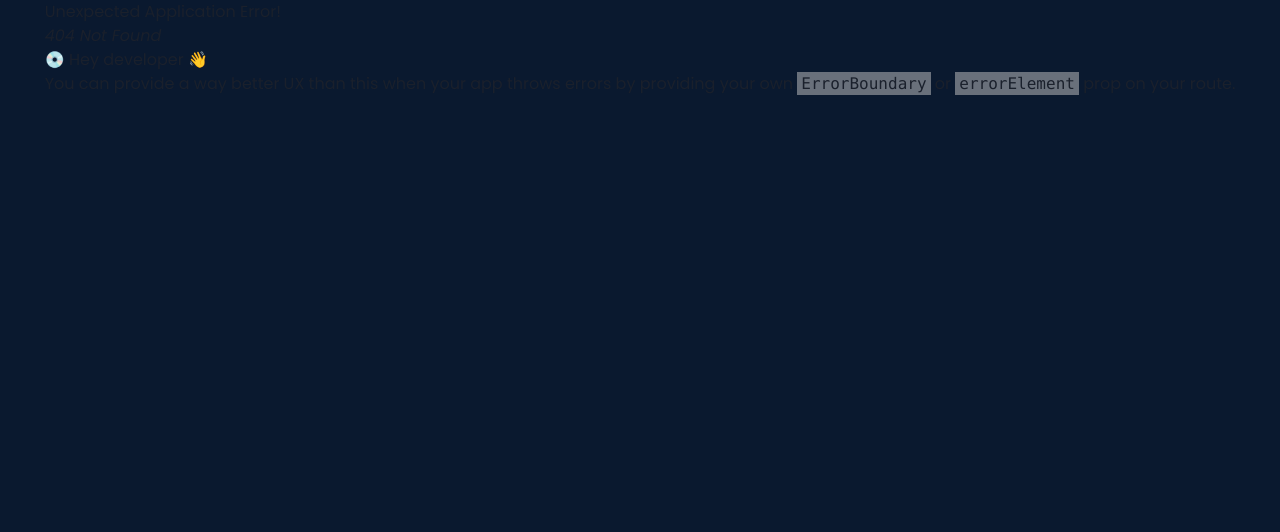
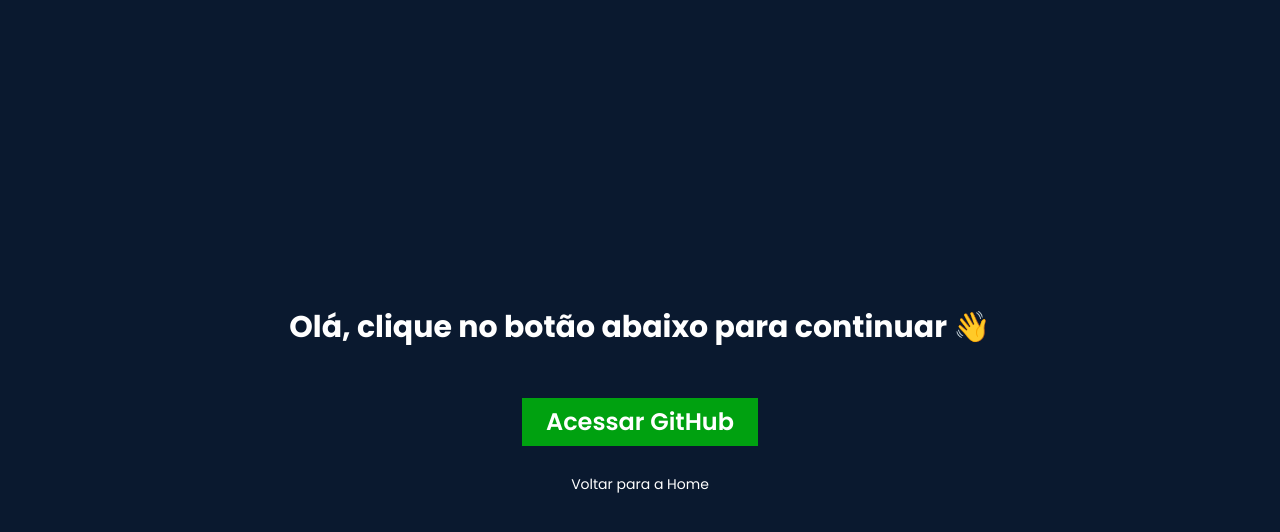
Before and after one commit to Luiz-Vicente/port, a React (Vite) app in the folder front/: page /repo in a window 1280 px wide. Before the commit this address had no page. Shown: the top 532 px of the page. Built offline with nearby package versions, Linux system fonts and the light colour scheme.

Commit message:
feat: adds GitHub page

```diff
--- a/front/src/components/pages/Home.tsx
+++ b/front/src/components/pages/Home.tsx
@@ -7,7 +7,7 @@
 import Contact from "../page-sections/Contact";
 import FooterSection from "../page-sections/FooterSection";
 
-function Home() {
+export function Home() {
 	return (
 		<Flex
 			direction="column"
@@ -25,5 +25,3 @@
 		</Flex>
 	);
 }
-
-export default Home;
--- /dev/null
+++ b/front/src/components/pages/Redirect.tsx
@@ -0,0 +1,45 @@
+import { Button, Link, Stack, Text } from "@chakra-ui/react";
+
+interface RedirectProps {
+	url: string;
+	siteName?: string;
+}
+
+export function Redirect({ url, siteName }: RedirectProps) {
+	return (
+		<Stack
+			w="100vw"
+			p="10"
+			h="100vh"
+			direction="column"
+			alignItems="center"
+			justifyContent="center"
+			color="white"
+		>
+			<Text
+				fontWeight="bold"
+				fontSize="3xl"
+				textAlign="center"
+			>
+				Olá, clique no botão abaixo para continuar 👋
+			</Text>
+			<Button
+				as={Link}
+				target="_blank"
+				href={url ?? "/"}
+				bg="#00A110"
+				borderRadius={0}
+				color="white"
+				mt="10"
+				size={{ base: "md", lg: "lg" }}
+				fontSize={{ base: "md", lg: "2xl" }}
+				fontWeight="semibold"
+				_hover={{ bg: "#94DF9B", border: "2px", borderColor: "#00A110", color: "#00A110" }}
+				_focus={{ bg: "gray.500", color: "white", border: "none" }}
+			>
+				Acessar {siteName ?? ""}
+			</Button>
+			<Link mt="5" fontSize="sm" href="/">Voltar para a Home</Link>
+		</Stack>
+	);
+}
--- /dev/null
+++ b/front/src/components/pages/index.ts
@@ -0,0 +1,2 @@
+export { Home } from "./Home";
+export { Redirect } from "./Redirect";
--- a/front/src/helpers/redirect.ts
+++ b/front/src/helpers/redirect.ts
@@ -1,7 +1,10 @@
 export function redirectTo(url: string) {
-	if (!url) {
-		return "/";
-	}
+  const link = document.createElement('a');
 
-	window.location.href = url;
+  link.href = url;
+  link.target = "_blank";
+
+  document.body.appendChild(link);
+  link.click();
+  document.body.removeChild(link);
 }
--- a/front/src/routes.tsx
+++ b/front/src/routes.tsx
@@ -1,6 +1,5 @@
 import { createBrowserRouter } from "react-router-dom";
-import Home from "./components/pages/Home";
-import { redirectTo } from "./helpers/redirect";
+import { Home, Redirect } from "./components/pages";
 
 const router = createBrowserRouter([
 	{
@@ -9,8 +8,20 @@
 	},
 	{
 		path: "/design",
-		element: redirectTo(
-			"https://www.figma.com/file/mQJ3XZfl6QHEUw42mTq7c3/Portf%C3%B3lio-Luiz-Vicente?type=design&node-id=1%3A568&mode=design&t=MGFrLCBhKhOx4Sez-1"
+		element: (
+			<Redirect
+				url="https://www.figma.com/file/mQJ3XZfl6QHEUw42mTq7c3/Portf%C3%B3lio-Luiz-Vicente?type=design&node-id=1%3A568&mode=design&t=MGFrLCBhKhOx4Sez-1"
+				siteName="Figma"
+			/>
+		),
+	},
+	{
+		path: "/repo",
+		element: (
+			<Redirect
+				url="https://github.com/Luiz-Vicente/port"
+				siteName="GitHub"
+			/>
 		),
 	},
 ]);
```
